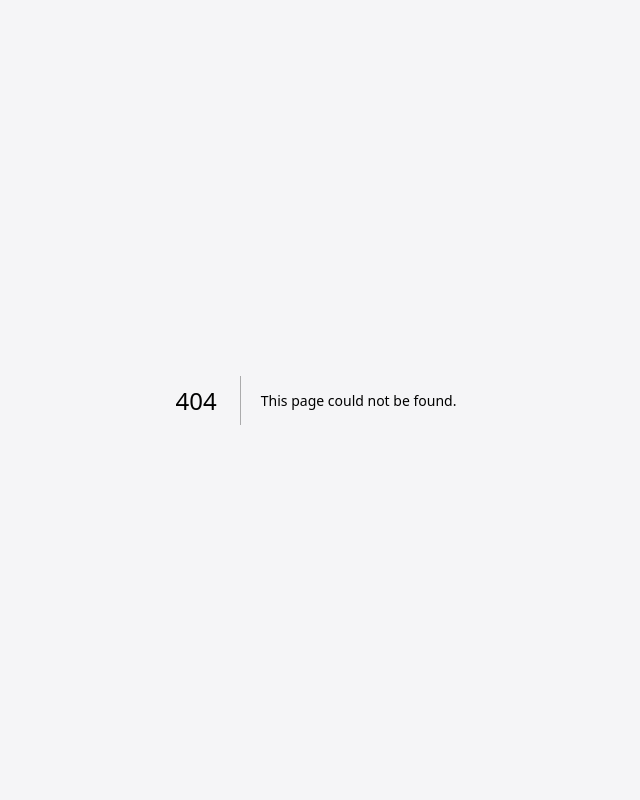
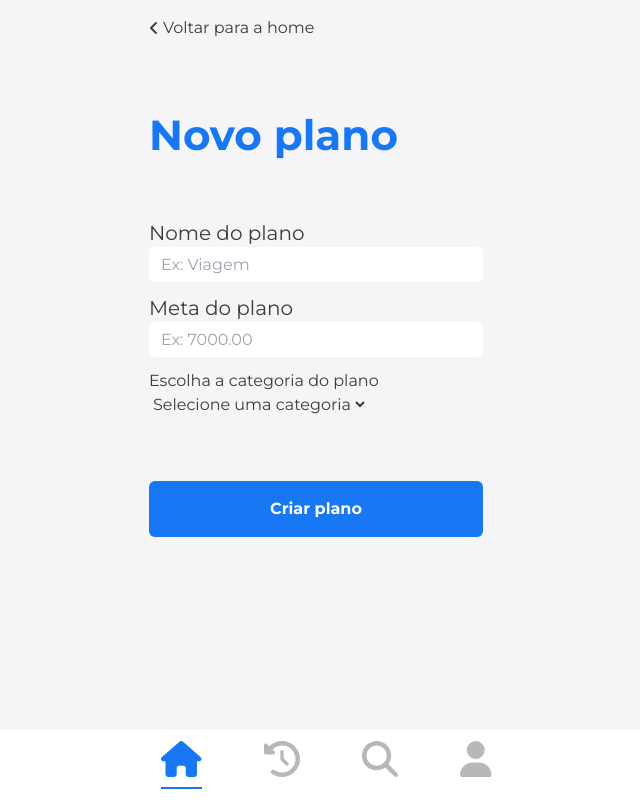
Before and after one commit to DouglasBsales/finance-app, a Next.js app: page /Pages/NewPlan in a window 1280 px wide. Before the commit this address had no page. Shown: the whole page, without its empty margins (324-964 px from the left). Built offline with nearby package versions, Linux system fonts and the light colour scheme.

Commit message:
Ferature:  Created a new page and all content

```diff
--- /dev/null
+++ b/src/app/Pages/NewPlan/page.tsx
@@ -0,0 +1,136 @@
+"use client";
+
+import { faAngleLeft, faArrowLeft } from "@fortawesome/free-solid-svg-icons";
+import { FontAwesomeIcon } from "@fortawesome/react-fontawesome";
+import Link from "next/link";
+import { useState } from "react";
+
+export default function NewPlan() {
+  const [nameOfPlan, setNameOfPlan] = useState<string>("");
+  const [valueOfPlan, setValueOfPlan] = useState<string>("");
+  const [categorySelected, setCategorySelected] = useState<string>("");
+
+  const [errorOfName, setErrorOfName] = useState<boolean>(false);
+  const [errorValuePlan, setErrorValuePlan] = useState<boolean>(false);
+  const [errorcategory, setErrorCategory] = useState<boolean>(false);
+
+  const createNewPlan = async () => {
+    if (!nameOfPlan && !valueOfPlan && !categorySelected) {
+      alert("Todos os campos devem ser preenchidos");
+      setErrorOfName(true);
+      setErrorValuePlan(true);
+      setErrorCategory(true);
+      return;
+    }
+
+    if (nameOfPlan.trim() === "") {
+      alert("Insira um nome para o plano");
+      setErrorOfName(true);
+      return;
+    }
+
+    if (categorySelected === "0") {
+      alert("Insira uma categoria válida");
+      setErrorCategory(true);
+      return;
+    }
+
+    const data = {
+      nameOfPlan,
+      valueOfPlan: parseFloat(valueOfPlan),
+      categorySelected,
+    };
+
+    alert(
+      `Plano criado com sucesso. Nome:${data.nameOfPlan}, Meta:${data.valueOfPlan}, Categoria:${data.categorySelected}`
+    );
+    console.log(data)
+  };
+
+  return (
+    <div className="w-full flex flex-col items-center bg-whitePrimary pb-[100px]">
+      <div className="w-[390px] px-7 pb-[40px]">
+        <Link href="/Pages/Home" className="flex gap-1 items-center pt-4 text-blackPrimary">
+          <FontAwesomeIcon icon={faAngleLeft} />
+          <p>Voltar para a home</p>
+        </Link>
+        <div>
+          <p className="text-bluePrimary font-bold text-[42px] pt-16">
+            Novo plano
+          </p>
+        </div>
+        <div className="flex flex-col gap-3 pt-[52px]">
+          <div>
+            <p
+              className={`text-xl ${
+                errorOfName ? "text-[red] font-bold" : "text-blackPrimary"
+              }`}
+            >
+              Nome do plano
+            </p>
+            <input
+              type="text"
+              className="w-full h-[35px] outline-none rounded-md pl-3"
+              placeholder="Ex: Viagem "
+              onChange={(e) => setNameOfPlan(e.target.value)}
+              required
+            />
+          </div>
+          <div>
+            <p
+              className={`text-xl ${
+                errorValuePlan ? "text-[red] font-bold" : "text-blackPrimary"
+              }`}
+            >
+              Meta do plano
+            </p>
+            <input
+              type="number"
+              className="w-full h-[35px] outline-none rounded-md pl-3"
+              placeholder="Ex: 7000.00 "
+              onChange={(e) => setValueOfPlan(e.target.value)}
+              required
+            />
+          </div>
+          <div>
+            <p
+              className={`bg-transparent outline-none ${
+                errorcategory ? "text-[red] font-bold" : "text-blackPrimary"
+              }`}
+            >
+              Escolha a categoria do plano
+            </p>
+            <select
+              className="bg-transparent outline-none text-blackPrimary"
+              onChange={(e) => setCategorySelected(e.target.value)}
+              required
+            >
+              <option value="0">Selecione uma categoria</option>
+              <option value="Viagem">Viagem</option>
+              <option value="Compras">Compras</option>
+              <option value="Moda">Moda</option>
+              <option value="Eletrodomesticos">Eletrodomesticos</option>
+              <option value="Transporte">Transporte</option>
+              <option value="Lazer e entretenimento">
+                Lazer e entretenimento{" "}
+              </option>
+              <option value="Saude">Saúde</option>
+              <option value="Investimentos">Investimentos</option>
+              <option value="Projetos pessoais">Projetos pessoais</option>
+              <option value="Emergencia">Emergencia </option>
+              <option value="Educacao">Educação </option>
+            </select>
+          </div>
+        </div>
+        <div className="w-full flex justify-center items-center pt-16">
+          <button
+            className="w-full bg-bluePrimary rounded-md"
+            onClick={createNewPlan}
+          >
+            <p className="text-white font-bold py-4">Criar plano</p>
+          </button>
+        </div>
+      </div>
+    </div>
+  );
+}
```
